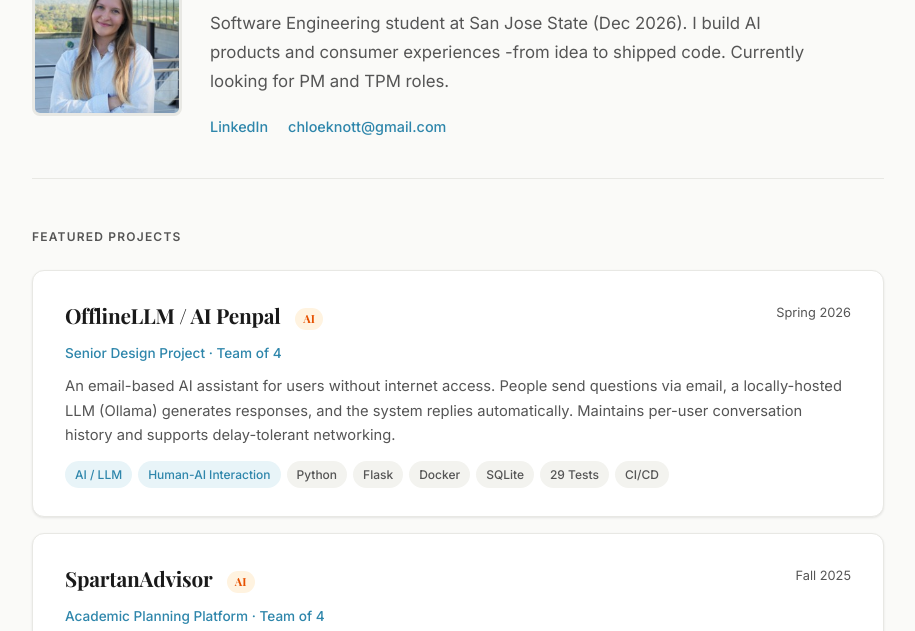
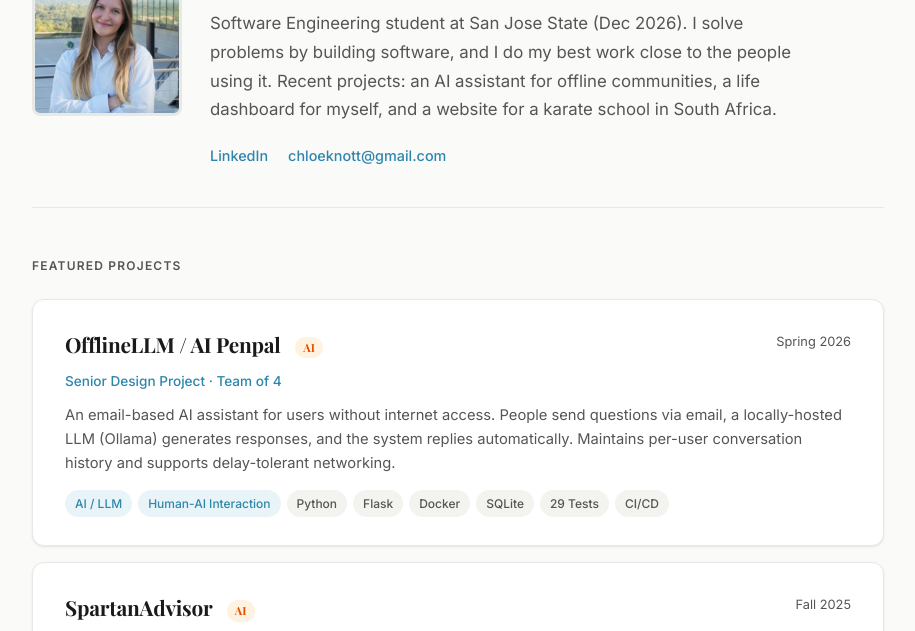
Before and after one commit to chloeknott/portfolio, a plain HTML site: page index.html in a window 1280 px wide. Shown: the part 124-755 px from the top of the page, without its empty margins (182-1097 px from the left). Drawn offline with nearby package versions, Linux system fonts and the light colour scheme.

Commit message:
Update bio

```diff
--- a/index.html
+++ b/index.html
@@ -253,7 +253,7 @@
         <img src="headshot.jpeg" alt="Chloe Knott" class="headshot" />
         <div>
       <h1>Chloe Knott</h1>
-      <p>Software Engineering student at San Jose State (Dec 2026). I build AI products and consumer experiences -from idea to shipped code. Currently looking for PM and TPM roles.</p>
+      <p>Software Engineering student at San Jose State (Dec 2026). I solve problems by building software, and I do my best work close to the people using it. Recent projects: an AI assistant for offline communities, a life dashboard for myself, and a website for a karate school in South Africa.</p>
       <div class="header-links">
         <a href="https://linkedin.com/in/chloeknott" target="_blank">LinkedIn</a>
         <a href="mailto:chloeknott@gmail.com">chloeknott@gmail.com</a>
```
